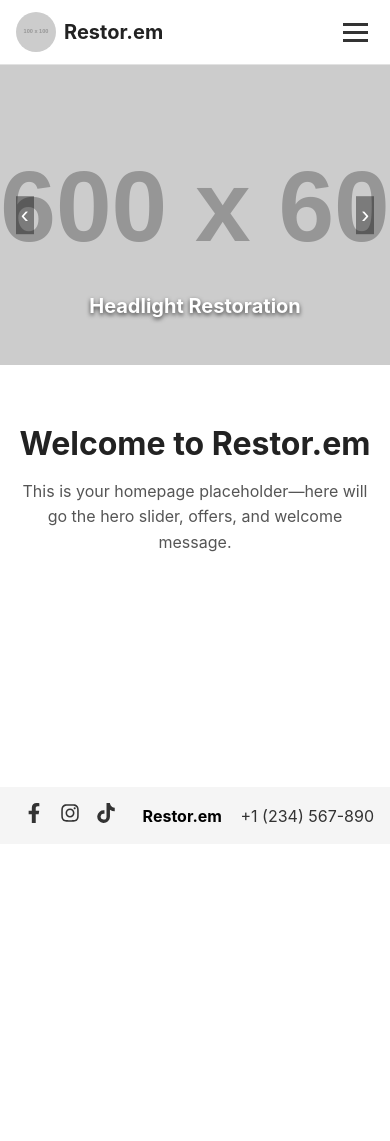
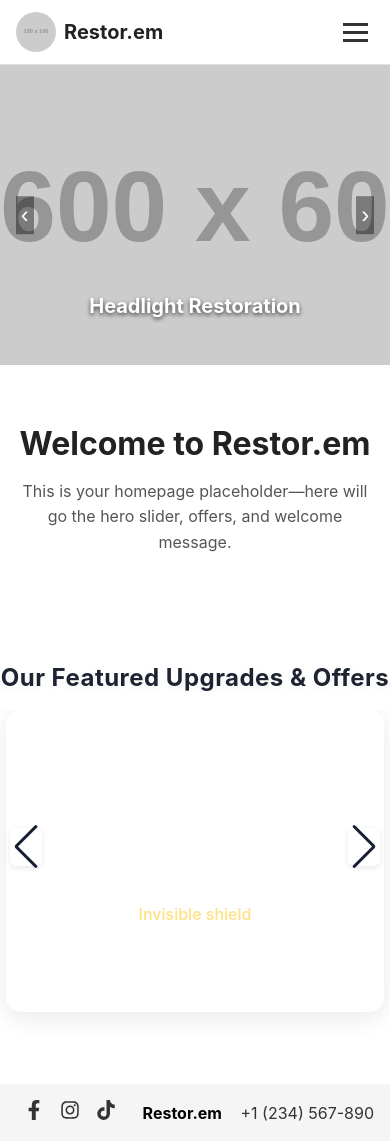
Before and after one commit to usmanAfzalKhan/car-mods-restorem, a React (Create React App) app: page / in a window 390 px wide. Before the commit the page ends 844 px from the top, so only its background shows below. Built offline with nearby package versions, Linux system fonts and the light colour scheme; no server answers.

Commit message:
feat(offers): make offer cards background transparent, show Swiper arrows on mobile, and enable infinite loop

```diff
--- a/package.json
+++ b/package.json
@@ -15,6 +15,7 @@
     "react-photo-gallery": "^8.0.0",
     "react-router-dom": "^7.6.3",
     "react-scripts": "5.0.1",
+    "swiper": "^11.2.10",
     "web-vitals": "^2.1.4"
   },
   "scripts": {
--- /dev/null
+++ b/src/components/OffersRow.css
@@ -0,0 +1,145 @@
+.offers-row-restorem {
+  margin: 2.5rem 0 3rem 0;
+  width: 100%;
+}
+
+.offers-swiper-restorem {
+  width: 100%;
+  padding-bottom: 2rem;
+}
+
+.offer-card-restorem {
+  /* background: rgba(24,31,51,0.98); */ /* removed */
+  color: #fff;
+  min-width: 220px;
+  max-width: 270px;
+  min-height: 280px;
+  border-radius: 15px;
+  box-shadow: 0 6px 24px rgba(16,24,40,0.09);
+  position: relative;
+  outline: none;
+  transition: box-shadow 0.2s, transform 0.16s;
+  display: flex;
+  flex-direction: column;
+  align-items: center;
+  margin: 0 auto;
+  padding: 0 0 1.4rem 0;
+}
+
+.offer-card-restorem:hover, .offer-card-restorem.expanded {
+  box-shadow: 0 12px 34px rgba(16,24,40,0.18);
+  transform: translateY(-3px) scale(1.018);
+}
+
+.offer-ad-space-restorem {
+  width: 92%;
+  height: 130px;
+  /* background: #151c2f; */ /* removed */
+  border-radius: 12px;
+  margin-top: 1.1rem;
+  margin-bottom: 0.9rem;
+  display: flex;
+  align-items: center;
+  justify-content: center;
+}
+
+.offer-title-restorem {
+  font-size: 1.16rem;
+  font-weight: 700;
+  margin-bottom: 0.35rem;
+  margin-top: 0.3rem;
+  text-align: center;
+}
+
+.offer-subtitle-restorem {
+  color: #ffe082;
+  font-size: 1rem;
+  margin-bottom: 0.7rem;
+  font-weight: 500;
+  text-align: center;
+}
+
+.offer-details-restorem {
+  margin-top: 1rem;
+  animation: fadein 0.22s;
+  width: 90%;
+  text-align: center;
+  margin-left: auto;
+  margin-right: auto;
+}
+
+@keyframes fadein {
+  from { opacity: 0; transform: translateY(-10px);}
+  to { opacity: 1; transform: translateY(0);}
+}
+
+.offer-desc-restorem {
+  font-size: 1rem;
+  margin-bottom: 1.1rem;
+  color: #e9eaf0;
+}
+
+.offer-book-btn-restorem {
+  padding: 0.5rem 1.2rem;
+  background: #ffd700;
+  color: #222;
+  border: none;
+  border-radius: 6px;
+  font-weight: 600;
+  font-size: 1rem;
+  cursor: pointer;
+  width: 100%;
+  box-shadow: 0 2px 6px rgba(80,60,10,0.05);
+  transition: background 0.17s;
+}
+.offer-book-btn-restorem:hover {
+  background: #ffe082;
+}
+
+/* Swiper nav fixes */
+.swiper-button-prev, .swiper-button-next {
+  color: #181f33;
+  background: rgba(255,255,255,0.85);
+  border-radius: 7px;
+  width: 32px;
+  height: 38px;
+  top: 43%;
+  box-shadow: 0 2px 6px rgba(0,0,0,0.09);
+  transition: background 0.18s;
+}
+.swiper-button-prev:hover, .swiper-button-next:hover {
+  background: #ffe082;
+  color: #181f33;
+}
+.swiper-button-disabled {
+  opacity: 0.15;
+  pointer-events: none;
+}
+@media (max-width: 900px) {
+  .offer-card-restorem {
+    min-width: 82vw;
+    max-width: 97vw;
+  }
+  .swiper-button-prev, .swiper-button-next {
+    display: flex !important; /* Show navigation arrows on mobile */
+    align-items: center;
+    justify-content: center;
+  }
+}
+
+.offers-section-heading {
+  font-size: 2.2rem;
+  font-weight: 700;
+  text-align: center;
+  margin-bottom: 2rem;
+  letter-spacing: 0.02em;
+  color: #1d2330;
+  text-shadow: 0 2px 10px rgba(60,70,110,0.06);
+}
+
+@media (max-width: 1000px) {
+  .offers-section-heading {
+    font-size: 1.5rem;
+    margin-bottom: 1.1rem;
+  }
+}
--- /dev/null
+++ b/src/components/OffersRow.jsx
@@ -0,0 +1,70 @@
+import React, { useState } from "react";
+import { useNavigate } from "react-router-dom";
+import { Swiper, SwiperSlide } from "swiper/react";
+import { Navigation } from 'swiper/modules';
+import "swiper/css";
+import "swiper/css/navigation";
+import "./OffersRow.css";
+
+const offers = [
+  { id: 1, title: "Paint Protection Film (PPF)", subtitle: "Invisible shield", desc: "Self-healing, ultra-clear film preserves your paint from chips, scratches, and road debris. Protects resale value while staying nearly invisible." },
+  { id: 2, title: "Performance ECU Tuning", subtitle: "Unleash horsepower", desc: "Dyno-proven remapping for maximum gains. Boost power, throttle response, and even fuel economy—customized to your driving style." },
+  { id: 3, title: "Custom Wheels & Suspension", subtitle: "Stand out", desc: "Premium alloy wheels and adjustable suspension packages. Perfect fitment, aggressive looks, and improved ride—all tailored for your vehicle." },
+  { id: 4, title: "Blindspot Monitor", subtitle: "Modern safety", desc: "Add factory-style blindspot monitoring with integrated warning indicators for safer lane changes." },
+  { id: 5, title: "Starry Headliner", subtitle: "Rolls Royce vibes", desc: "Custom fiber optic headliner gives your ride a starlit ceiling effect—fully dimmable and color changing." }
+];
+
+export default function OffersRow() {
+  const [expandedId, setExpandedId] = useState(null);
+  const navigate = useNavigate();
+
+  const handleExpand = (id) => setExpandedId(expandedId === id ? null : id);
+  const handleBook = (title) => {
+    navigate("/contact", { state: { service: title } });
+  };
+
+  return (
+    <section className="offers-row-restorem">
+      <h2 className="offers-section-heading">Our Featured Upgrades & Offers</h2>
+      <Swiper
+        modules={[Navigation]}
+        navigation
+        loop={true}  // Enables infinite looping
+        spaceBetween={24}
+        slidesPerView={1}
+        breakpoints={{
+          1200: { slidesPerView: 3 },
+          800:  { slidesPerView: 2 },
+          0:    { slidesPerView: 1 }
+        }}
+        className="offers-swiper-restorem"
+        style={{ paddingBottom: 24 }}
+      >
+        {offers.map((offer) => (
+          <SwiperSlide key={offer.id}>
+            <div
+              className={`offer-card-restorem${expandedId === offer.id ? " expanded" : ""}`}
+              onClick={() => handleExpand(offer.id)}
+              style={{ cursor: "pointer" }}
+            >
+              <div className="offer-ad-space-restorem" />
+              <div className="offer-title-restorem">{offer.title}</div>
+              <div className="offer-subtitle-restorem">{offer.subtitle}</div>
+              {expandedId === offer.id && (
+                <div className="offer-details-restorem" onClick={e => e.stopPropagation()}>
+                  <div className="offer-desc-restorem">{offer.desc}</div>
+                  <button
+                    className="offer-book-btn-restorem"
+                    onClick={e => { e.stopPropagation(); handleBook(offer.title); }}
+                  >
+                    Book Now
+                  </button>
+                </div>
+              )}
+            </div>
+          </SwiperSlide>
+        ))}
+      </Swiper>
+    </section>
+  );
+}
--- a/src/pages/HomePage.jsx
+++ b/src/pages/HomePage.jsx
@@ -1,12 +1,12 @@
 import React from 'react';
 import Hero from '../components/Hero';
+import OffersRow from '../components/OffersRow';
 import './HomePage.css';
 
 export default function HomePage() {
   return (
     <div className="homepage">
       <Hero />
-
       <section className="homepage-welcome">
         <h1>Welcome to Restor.em</h1>
         <p>
@@ -14,6 +14,7 @@ export default function HomePage() {
           offers, and welcome message.
         </p>
       </section>
+      <OffersRow />
     </div>
   );
 }
```
Also changed, not shown: src/components/OfferCard.css (deleted, +0 -37 lines), src/components/OfferCard.jsx (deleted, +0 -24 lines), 1 other file (tests, documents, lock files or other folders).
